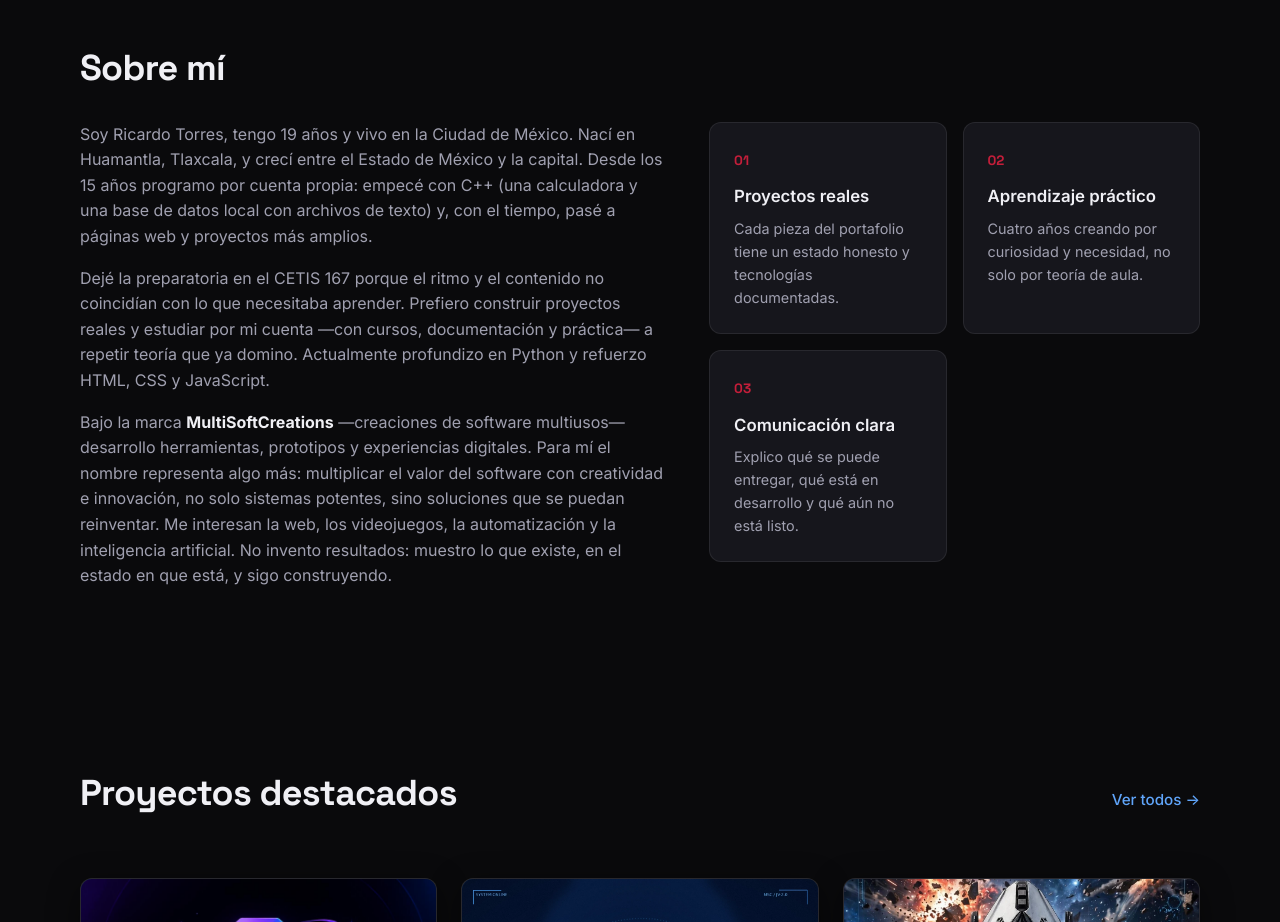
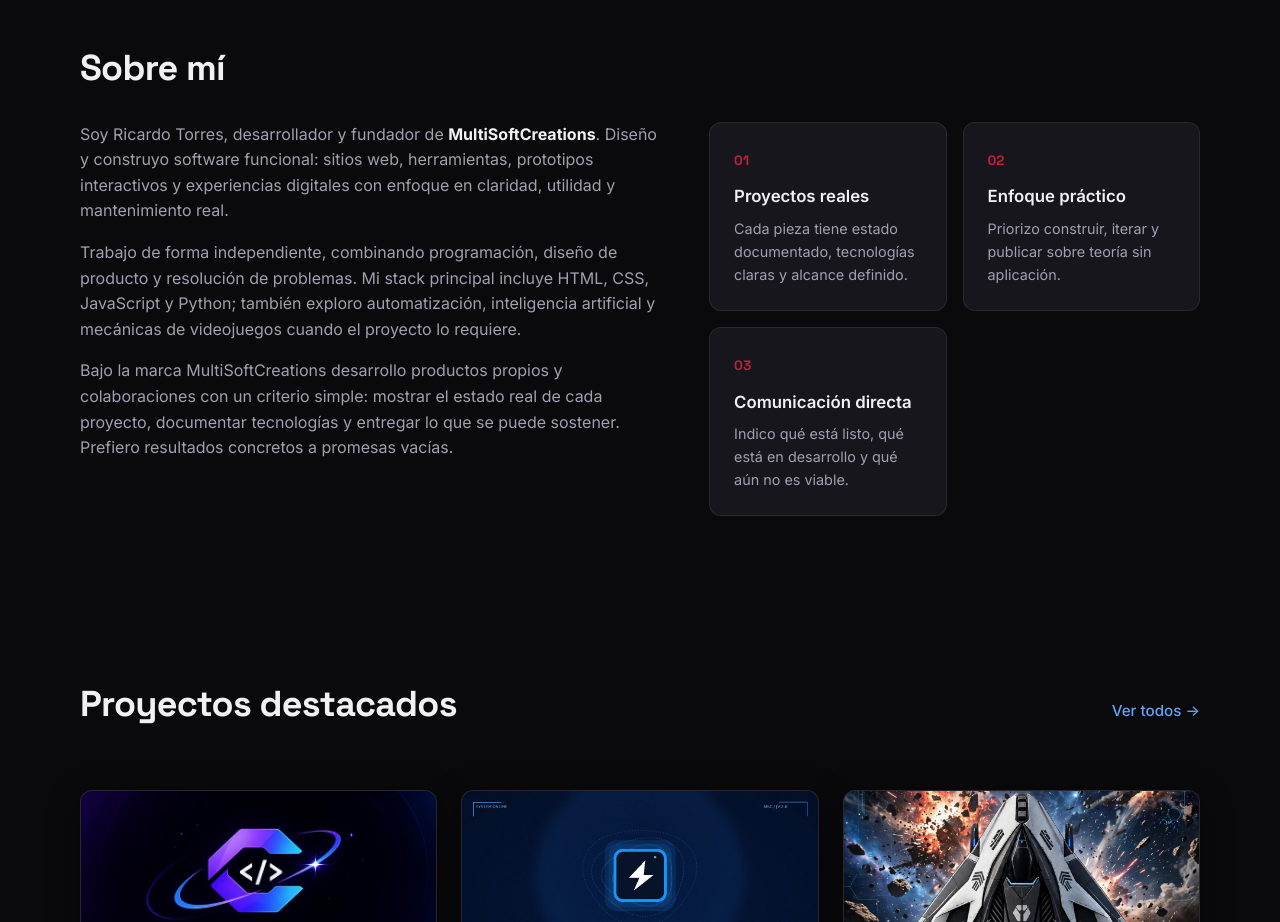
Before and after one commit to MultiSoftCreations/Portafolio, a plain HTML site: page index.html in a window 1280 px wide. Shown: the part 840-1762 px from the top of the page. Drawn offline with Linux system fonts and the light colour scheme.

Commit message:
Actualiza descripción Sobre mí a tono profesional

```diff
--- a/index.html
+++ b/index.html
@@ -3,7 +3,7 @@
 <head>
   <meta charset="UTF-8">
   <meta name="viewport" content="width=device-width, initial-scale=1.0">
-  <meta name="description" content="Portafolio de Ricardo Torres — Creador de MultiSoftCreations. Desarrollo de software, aplicaciones y prototipos.">
+  <meta name="description" content="Ricardo Torres — Desarrollador y fundador de MultiSoftCreations. Software, herramientas y prototipos con enfoque profesional.">
   <meta name="author" content="Ricardo Torres">
   <title>Ricardo Torres | MultiSoftCreations</title>
   <link rel="stylesheet" href="css/styles.css">
@@ -55,43 +55,39 @@
         <div class="about-grid">
           <div class="about-text">
             <p>
-              Soy Ricardo Torres, tengo 19 años y vivo en la Ciudad de México.
-              Nací en Huamantla, Tlaxcala, y crecí entre el Estado de México y la capital.
-              Desde los 15 años programo por cuenta propia: empecé con C++ (una calculadora
-              y una base de datos local con archivos de texto) y, con el tiempo, pasé a
-              páginas web y proyectos más amplios.
+              Soy Ricardo Torres, desarrollador y fundador de <strong>MultiSoftCreations</strong>.
+              Diseño y construyo software funcional: sitios web, herramientas, prototipos
+              interactivos y experiencias digitales con enfoque en claridad, utilidad y
+              mantenimiento real.
             </p>
             <p>
-              Dejé la preparatoria en el CETIS 167 porque el ritmo y el contenido no
-              coincidían con lo que necesitaba aprender. Prefiero construir proyectos reales
-              y estudiar por mi cuenta —con cursos, documentación y práctica— a repetir
-              teoría que ya domino. Actualmente profundizo en Python y refuerzo
-              HTML, CSS y JavaScript.
+              Trabajo de forma independiente, combinando programación, diseño de producto
+              y resolución de problemas. Mi stack principal incluye HTML, CSS, JavaScript
+              y Python; también exploro automatización, inteligencia artificial y
+              mecánicas de videojuegos cuando el proyecto lo requiere.
             </p>
             <p>
-              Bajo la marca <strong>MultiSoftCreations</strong> —creaciones de software multiusos—
-              desarrollo herramientas, prototipos y experiencias digitales. Para mí el nombre
-              representa algo más: multiplicar el valor del software con creatividad e innovación,
-              no solo sistemas potentes, sino soluciones que se puedan reinventar.
-              Me interesan la web, los videojuegos, la automatización y la inteligencia artificial.
-              No invento resultados: muestro lo que existe, en el estado en que está, y sigo construyendo.
+              Bajo la marca MultiSoftCreations desarrollo productos propios y colaboraciones
+              con un criterio simple: mostrar el estado real de cada proyecto, documentar
+              tecnologías y entregar lo que se puede sostener. Prefiero resultados concretos
+              a promesas vacías.
             </p>
           </div>
           <div class="about-highlights">
             <div class="highlight-card">
               <span class="highlight-icon">01</span>
               <h3>Proyectos reales</h3>
-              <p>Cada pieza del portafolio tiene un estado honesto y tecnologías documentadas.</p>
+              <p>Cada pieza tiene estado documentado, tecnologías claras y alcance definido.</p>
             </div>
             <div class="highlight-card">
               <span class="highlight-icon">02</span>
-              <h3>Aprendizaje práctico</h3>
-              <p>Cuatro años creando por curiosidad y necesidad, no solo por teoría de aula.</p>
+              <h3>Enfoque práctico</h3>
+              <p>Priorizo construir, iterar y publicar sobre teoría sin aplicación.</p>
             </div>
             <div class="highlight-card">
               <span class="highlight-icon">03</span>
-              <h3>Comunicación clara</h3>
-              <p>Explico qué se puede entregar, qué está en desarrollo y qué aún no está listo.</p>
+              <h3>Comunicación directa</h3>
+              <p>Indico qué está listo, qué está en desarrollo y qué aún no es viable.</p>
             </div>
           </div>
         </div>
```
